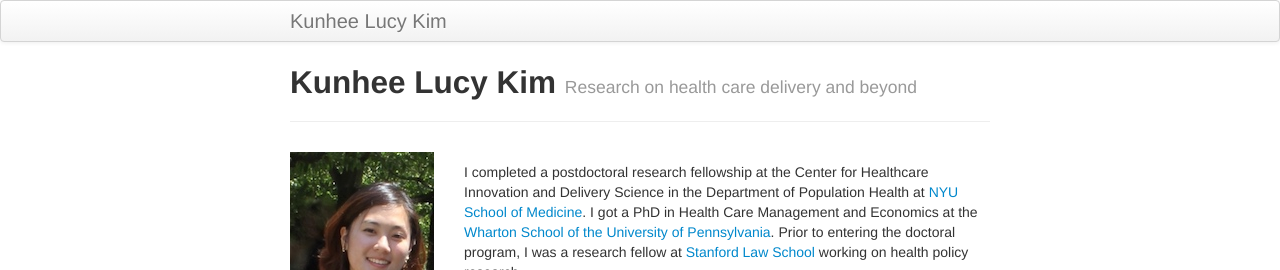
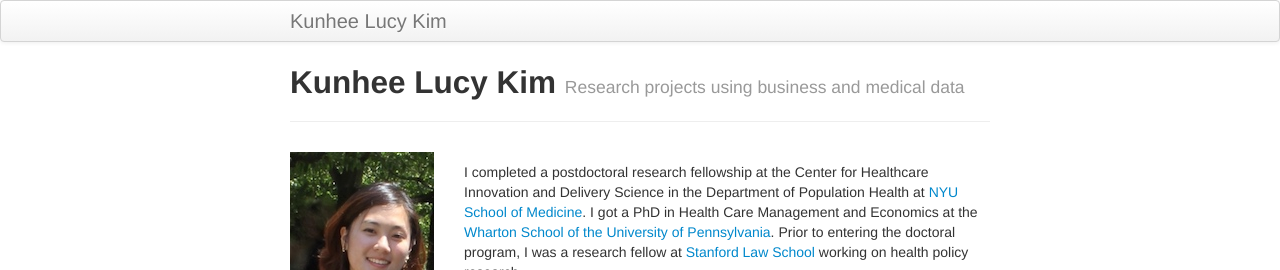
Before and after one commit to lucy-kim/lucy-kim.github.io, a Jekyll site: the page built from index.md, in a window 1280 px wide. Shown: the top 270 px of the page. Built offline with Jekyll 4.4.1, drawn with Linux system fonts in a browser that asks for light colours.

Commit message:
Update the tagline

```diff
--- a/index.md
+++ b/index.md
@@ -1,8 +1,8 @@
 ---
 layout: page
 title: Kunhee Lucy Kim
-tagline: Research on health care delivery and beyond
-description: Kunhee Lucy Kim's research projects
+tagline: Research projects using business and medical data
+description: Kunhee Lucy Kim's personal website
 ---
 
 <img style="float: left; padding-right: 30px;" src="http://lucy-kim.github.io/profile_mar2016.jpg">
```
Also changed, not shown: ReadMe.md.
